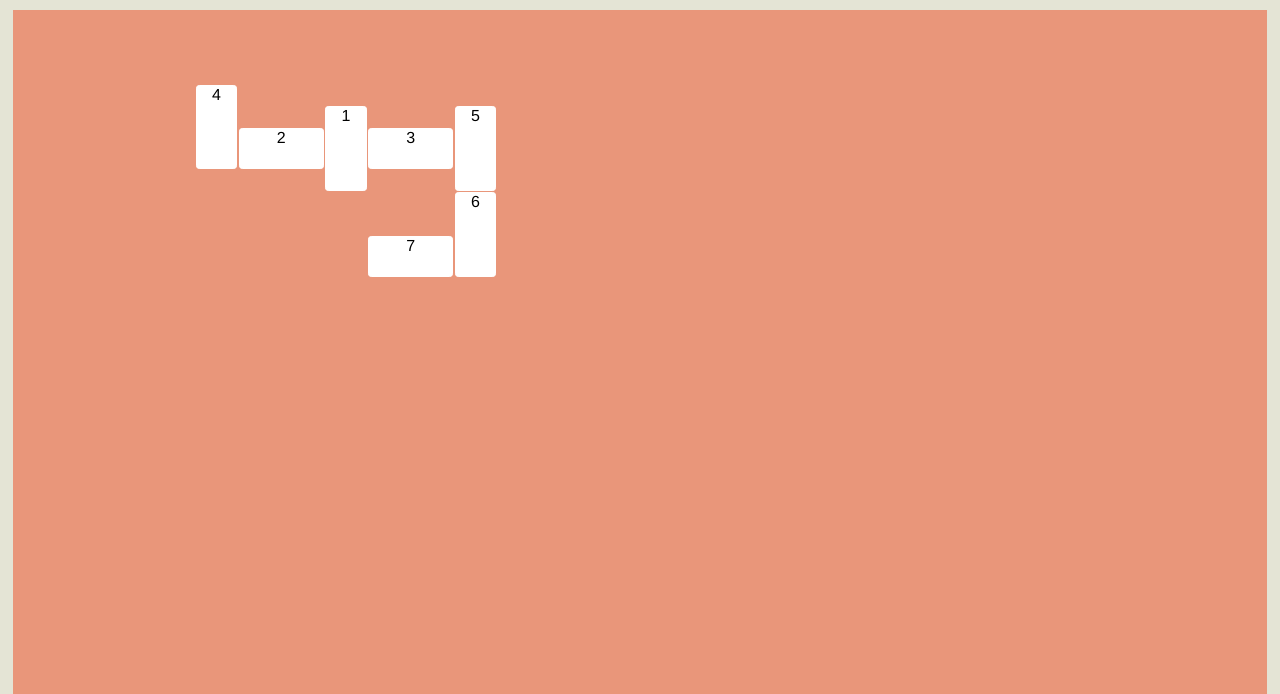
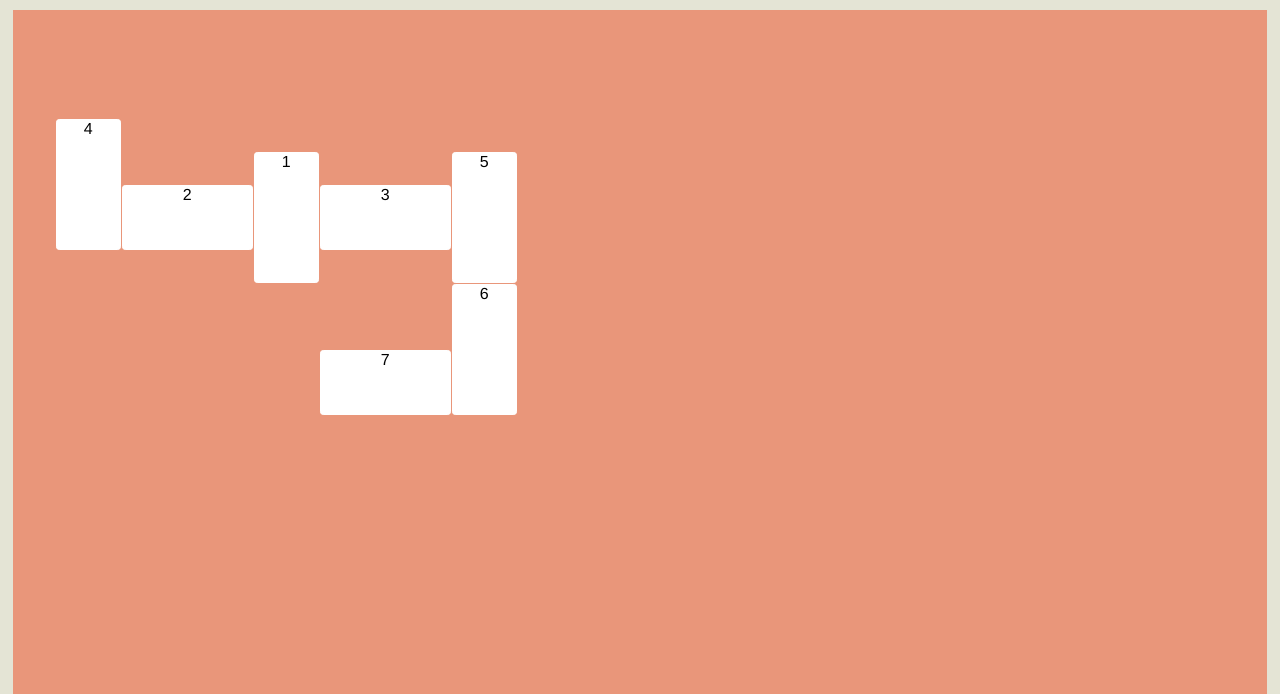
Before and after one commit to mbwilliams/playing_with_grids, a plain HTML site: page dominoes.html in a window 1280 px wide. Shown: the part 106-800 px from the top of the page. Drawn offline with Linux system fonts and the light colour scheme.

Commit message:
Resize grids based on view width

```diff
--- a/dominoes.css
+++ b/dominoes.css
@@ -19,9 +19,9 @@ h1 {
 
 article {
   display: grid;
-  grid-template-columns: repeat(50, 20px);
-  grid-template-rows: repeat(50, 20px);
-  gap: .1rem .1rem;
+  grid-template-columns: repeat(50, 2.5vw);
+  grid-template-rows: repeat(50, 2.5vw);
+  gap: 1px;
   padding: 10px;
   background-color: darksalmon;
 }
@@ -35,35 +35,35 @@ article span {
 
 article span:nth-child(1) {
   grid-row: 5 / 9;
-  grid-column: 15 / 17;
+  grid-column: 8 / 10;
 }
 
 article span:nth-child(2) {
   grid-row: 6 / 8;
-  grid-column: 11 / 15 ;
+  grid-column: 4 / 8 ;
 }
 
 article span:nth-child(3) {
   grid-row: 6 / 8;
-  grid-column: 17 / 21 ;
+  grid-column: 10 / 14 ;
 }
 
 article span:nth-child(4) {
   grid-row:  4 / 8;
-  grid-column: 9 / 11 ;
+  grid-column: 2 / 4 ;
 }
 
 article span:nth-child(5) {
   grid-row:  5 / 9;
-  grid-column: 21 / 23 ;
+  grid-column: 14 / 16 ;
 }
 
 article span:nth-child(6) {
   grid-row: 9 / 13;
-  grid-column: 21 / 23 ;
+  grid-column: 14 / 16 ;
 }
 
 article span:nth-child(7) {
   grid-row: 11 / 13;
-  grid-column: 17 / 21 ;
+  grid-column: 10 / 14 ;
 }
```
